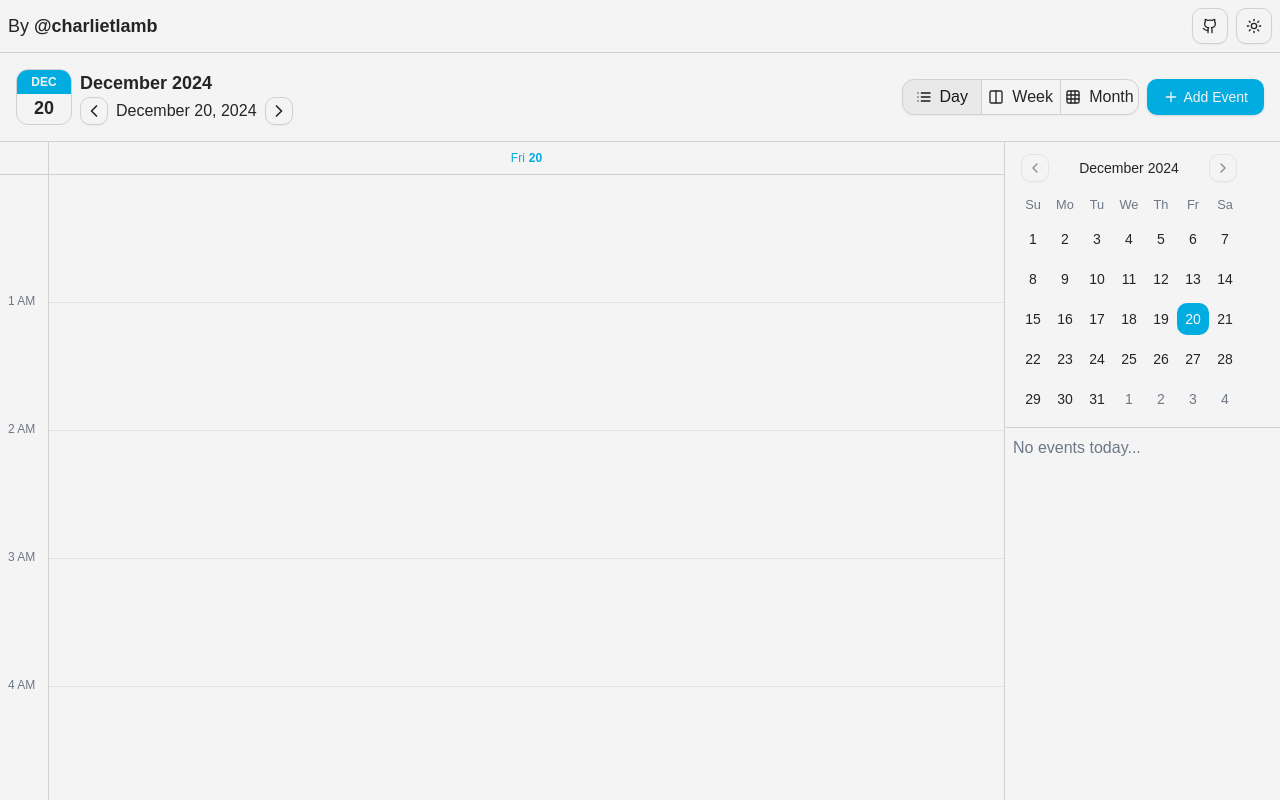
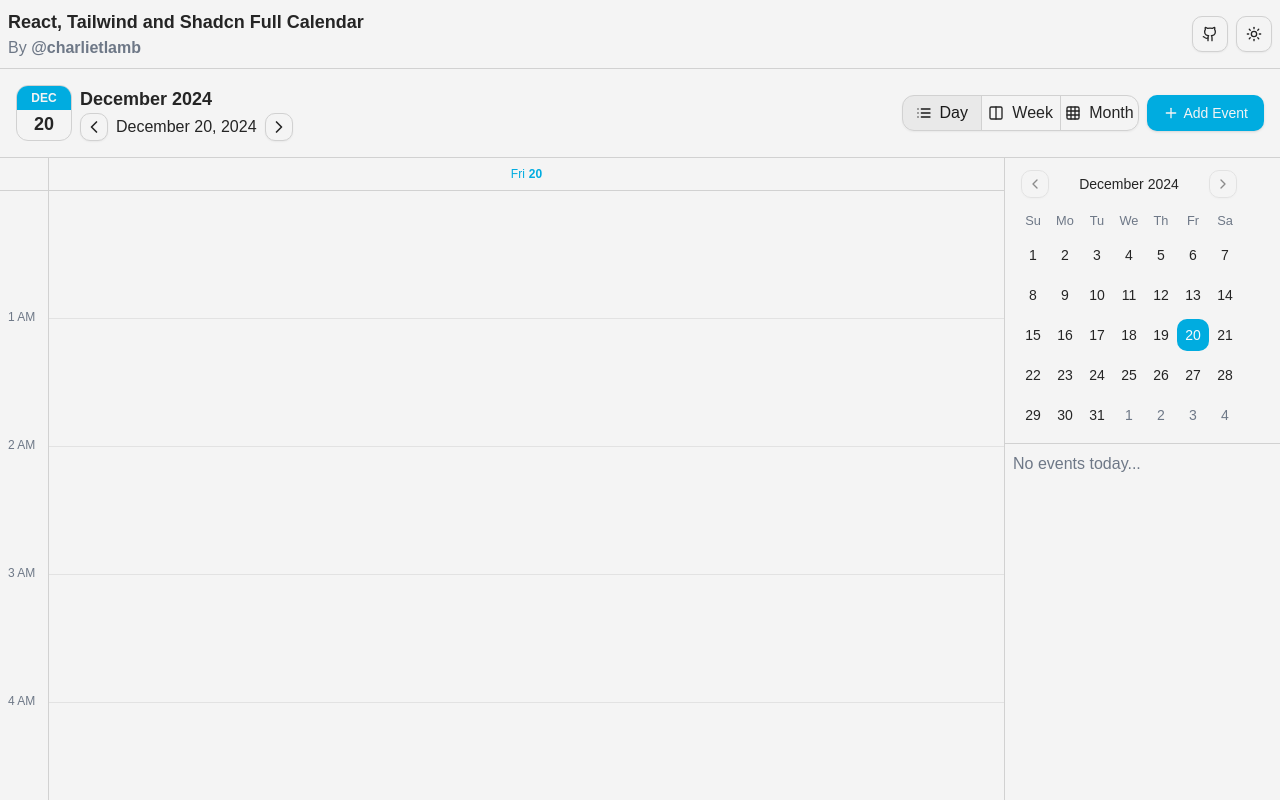
Before and after one commit to charlietlamb/calendar, a Next.js app: page / in a window 1280 px wide. Shown: the top 800 px of the page. Built offline with nearby package versions, Linux system fonts and the light colour scheme.

Commit message:
init cleanup

```diff
--- a/app/layout.tsx
+++ b/app/layout.tsx
@@ -5,13 +5,17 @@ import { ThemeProvider } from 'next-themes'
 import Header from '@/components/header/header'
 
 const geistSans = Geist({
+  subsets: ['latin'],
   variable: '--font-geist-sans',
-  subsets: ['latin'],
+  display: 'swap',
+  adjustFontFallback: false,
 })
 
 const geistMono = Geist_Mono({
+  subsets: ['latin'],
   variable: '--font-geist-mono',
-  subsets: ['latin'],
+  display: 'swap',
+  adjustFontFallback: false,
 })
 
 export const metadata: Metadata = {
@@ -25,20 +29,23 @@ export default function RootLayout({
   children: React.ReactNode
 }>) {
   return (
-    <html lang="en" suppressHydrationWarning>
+    <html
+      lang="en"
+      suppressHydrationWarning
+      className={`${geistSans.variable} ${geistMono.variable}`}
+    >
+      <head />
+      <body className="antialiased">
         <ThemeProvider
           attribute="class"
           defaultTheme="system"
           enableSystem
           disableTransitionOnChange
         >
-        <body
-          className={`${geistSans.variable} ${geistMono.variable} antialiased`}
-        >
           <Header />
           {children}
+        </ThemeProvider>
       </body>
-      </ThemeProvider>
     </html>
   )
 }
--- a/components/header/header-github.tsx
+++ b/components/header/header-github.tsx
@@ -1,9 +1,17 @@
+'use client'
+
 import { Github } from 'lucide-react'
 import { Button } from '../ui/button'
 
 export default function HeaderGithub() {
   return (
-    <Button variant="outline" size="icon">
+    <Button
+      variant="outline"
+      size="icon"
+      onClick={() =>
+        window.open('https://github.com/charlietlamb/calendar', '_blank')
+      }
+    >
       <Github />
     </Button>
   )
--- a/components/header/header-theme-toggle.tsx
+++ b/components/header/header-theme-toggle.tsx
@@ -11,7 +11,7 @@ import { Monitor, Moon, Sun } from 'lucide-react'
 import { useTheme } from 'next-themes'
 
 export function HeaderThemeToggle() {
-  const { theme, setTheme, resolvedTheme } = useTheme()
+  const { setTheme } = useTheme()
 
   return (
     <DropdownMenu>
--- a/components/header/header.tsx
+++ b/components/header/header.tsx
@@ -4,9 +4,14 @@ import { HeaderThemeToggle } from './header-theme-toggle'
 export default function Header() {
   return (
     <div className="flex items-center justify-between p-2 w-full border-b">
-      <h1 className="text-lg font-medium">
-        By <span className="font-bold">@charlietlamb</span>
-      </h1>
+      <div>
+        <h1 className="text-lg font-bold">
+          React, Tailwind and Shadcn Full Calendar
+        </h1>
+        <h3 className="text-muted-foreground">
+          By <span className="font-bold">@charlietlamb</span>
+        </h3>
+      </div>
       <div className="flex items-center gap-2">
         <HeaderGithub />
         <HeaderThemeToggle />
```
Lines whose indentation alone changed are shown as unchanged.
